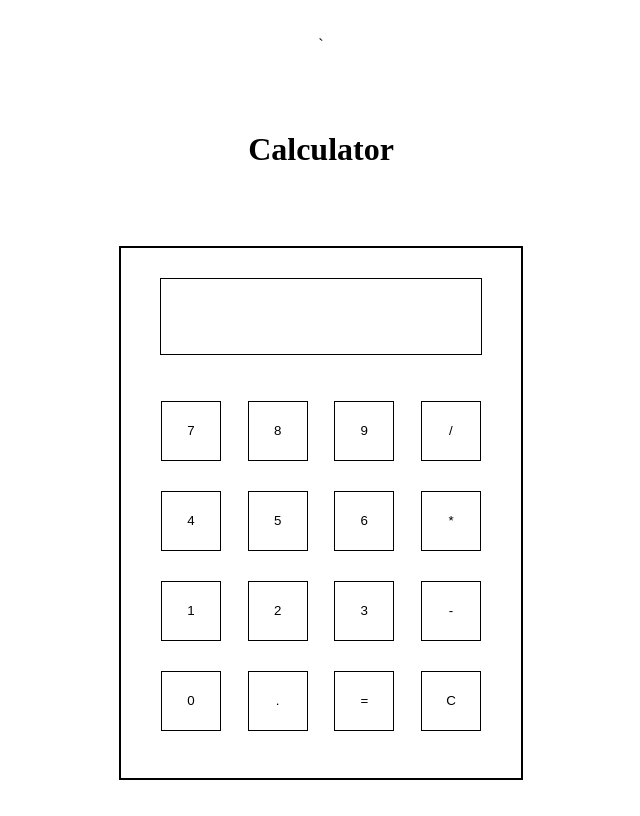
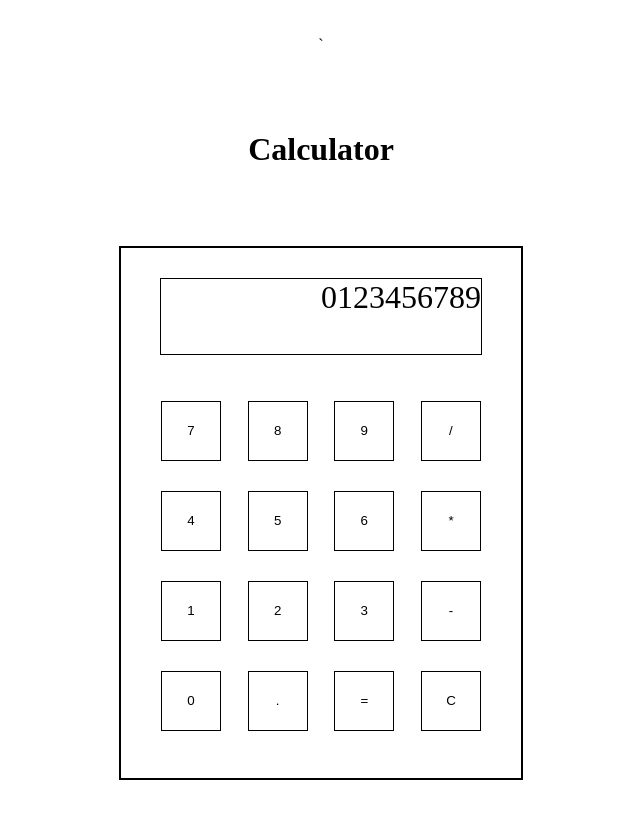
Before and after one commit to Stefan9326/calculator, a plain HTML site: page index.html in a window 1280 px wide. Shown: the whole page, without its empty margins (319-959 px from the left). Drawn offline with Linux system fonts and the light colour scheme.

Commit message:
Add dummy text to calculator display

```diff
--- a/index.html
+++ b/index.html
@@ -11,7 +11,7 @@
 <body>`
     <h1>Calculator</h1>
     <div id="calculator-body">
-        <div id="calculator-display"></div>
+        <div id="calculator-display">0123456789</div>
         <div id="calculator-buttons">
             <button>7</button>
             <button>8</button>
```
